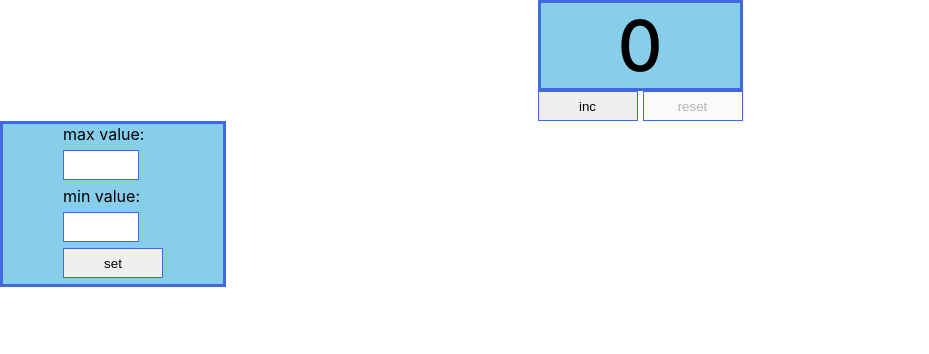
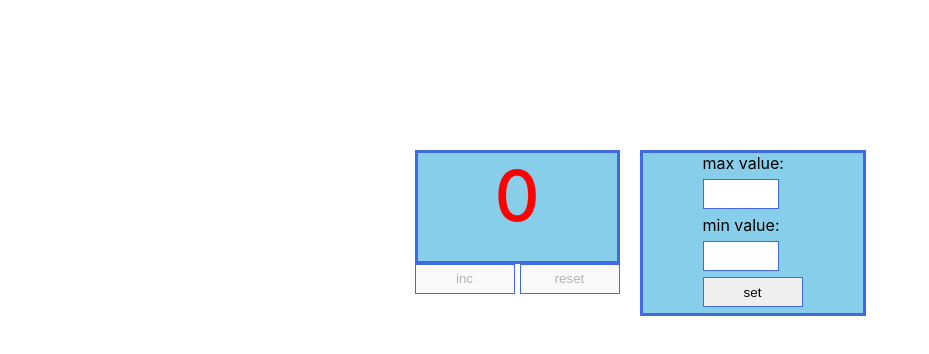
Before and after one commit to Dadeev/counter, a React (Create React App) app: page / in a window 1280 px wide. Shown: the top 354 px of the page, without its empty margins (0-929 px from the left). Built offline with nearby package versions, Linux system fonts and the light colour scheme.

Commit message:
feat: implement almost everything to create a settings for the counter

```diff
--- a/src/App.css
+++ b/src/App.css
@@ -36,3 +36,9 @@
     transform: rotate(360deg);
   }
 }
+
+.container {
+  display: flex;
+  justify-content: center;
+  padding: 150px;
+}
--- a/src/App.tsx
+++ b/src/App.tsx
@@ -4,14 +4,22 @@ import {Counter} from "./Components/Counter/Counter";
 import {Settings} from "./Components/Settings/Settings";
 
 function App() {
-    const [maxValue, setMaxValue] = useState(3)
-    const [minValue, setMinValue] = useState(0)
+    const [maxValue, setMaxValue] = useState(7)
+    const [maxSetValue, setMaxSetValue] = useState(0)
+    const [minSetValue, setMinSetValue] = useState(0)
+    const [minValue, setMinValue] = useState(5)
+
+    const callback = () => {
+        setMaxSetValue(maxValue)
+        setMinSetValue(minValue)
+    }
+
     return (
-        <>
-            <Counter maxValue={maxValue} setMaxValue={setMaxValue}
-                     minValue={minValue} setMinValue={setMinValue}/>
-            <Settings/>
-        </>
+        <div className={'container'}>
+            <Counter maxValue={maxSetValue} minValue={minSetValue}/>
+            <Settings maxValue={maxValue} setMaxValue={setMaxValue} cb={callback}
+                      minValue={minValue} setMinValue={setMinValue}/>
+        </div>
     );
 }
 
--- a/src/Components/Counter/Counter.tsx
+++ b/src/Components/Counter/Counter.tsx
@@ -1,16 +1,19 @@
-import React, {useState} from 'react';
+import React, {useEffect, useState} from 'react';
 import s from './Counter.module.css'
 import {Button} from "../../Button";
 
 type Counter = {
     maxValue: number
-    setMaxValue: (maxValue: number) => void
     minValue: number
-    setMinValue: (minValue: number) => void
 }
 
 export const Counter = (props: Counter) => {
-    const [nums, setNums] = useState<number>(0)
+    const [nums, setNums] = useState<number>(props.minValue)
+
+    useEffect(() => {
+        setNums(props.minValue)
+    },[props.minValue])
+
     const incrementHandler = () => {
         if (nums !== props.maxValue) {
             setNums(nums + 1)
@@ -18,7 +21,6 @@ export const Counter = (props: Counter) => {
     }
     const resetHandler = () => {
         setNums(0)
-
     }
 
     return (
@@ -30,7 +32,8 @@ export const Counter = (props: Counter) => {
                 : nums}
             </span>
             <div className={s.buttons}>
-                <Button name={'inc'} callBack={incrementHandler} nums={nums} className={s.btns} maxValue={props.maxValue}/>
+                <Button name={'inc'} callBack={incrementHandler} nums={nums} className={s.btns}
+                        maxValue={props.maxValue}/>
                 <Button name={'reset'} callBack={resetHandler} nums={nums} className={s.btns}/>
             </div>
         </div>
--- a/src/Components/Input.tsx
+++ b/src/Components/Input.tsx
@@ -1,7 +1,7 @@
 import React, {ChangeEvent} from 'react';
 
 type InputType = {
-    callBack: (value: string) => void
+    callBack: (maxValue: string) => void
     name: string
     className: string
 }
--- a/src/Components/Settings/Settings.module.css
+++ b/src/Components/Settings/Settings.module.css
@@ -5,6 +5,7 @@
     height: 160px;
     background-color: skyblue;
     border: 3px solid royalblue;
+    margin-left: 20px;
 }
 
 .input {
@@ -13,14 +14,6 @@
     border: 1px solid royalblue;
 }
 
-.maxValue {
-
-}
-
-.minValue {
-
-}
-
 .btnSet {
     width: 100px;
     height: 30px;
--- a/src/Components/Settings/Settings.tsx
+++ b/src/Components/Settings/Settings.tsx
@@ -2,23 +2,31 @@ import React from 'react';
 import s from "./Settings.module.css";
 import {Button} from "../../Button";
 import {Input} from "../Input";
-import {Counter} from "../Counter/Counter";
 
-export const Settings = () => {
+type SettingsType = {
+    maxValue: number
+    setMaxValue: (maxValue: number) => void
+    minValue: number
+    setMinValue: (minValue: number) => void
+    cb: () => void
+}
+
+export const Settings = (props: SettingsType) => {
     const setCallBackHandler = () => {
+        props.cb();
         console.log('hey')
     }
-    const onMaxHandler = (value: string) => {
-        console.log(value)
+    const onMaxHandler = (maxValue: string) => {
+        props.setMaxValue(Number(maxValue))
     }
 
-    const onMinHandler = (value: string) => {
-        console.log(value)
+    const onMinHandler = (minValue: string) => {
+        props.setMinValue(Number(minValue))
     }
     return (
         <div className={s.main}>
             <Input className={s.input} name={'max value:'} callBack={onMaxHandler}/>
-            <Input className={s.input} name={'min value:'} callBack={onMaxHandler}/>
+            <Input className={s.input} name={'min value:'} callBack={onMinHandler}/>
             <Button name={'set'} callBack={setCallBackHandler} className={s.btnSet}/>
         </div>
     );
```
